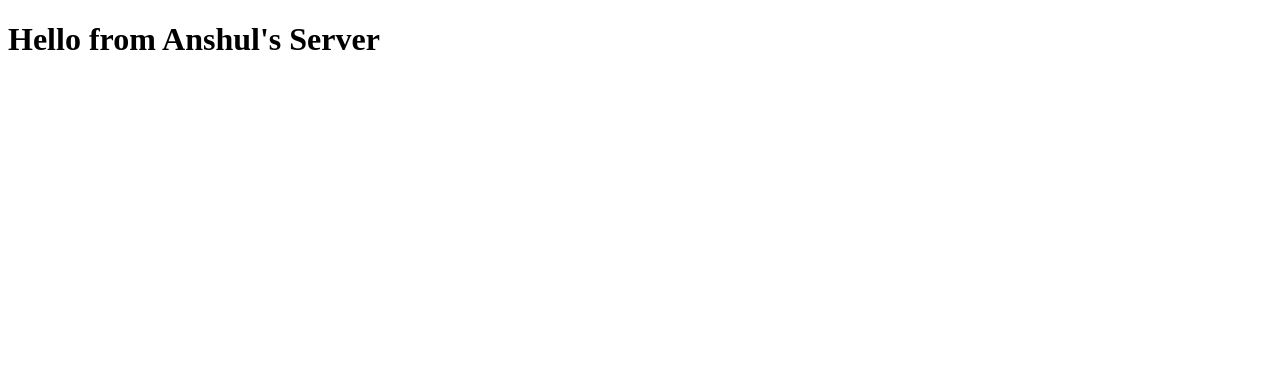
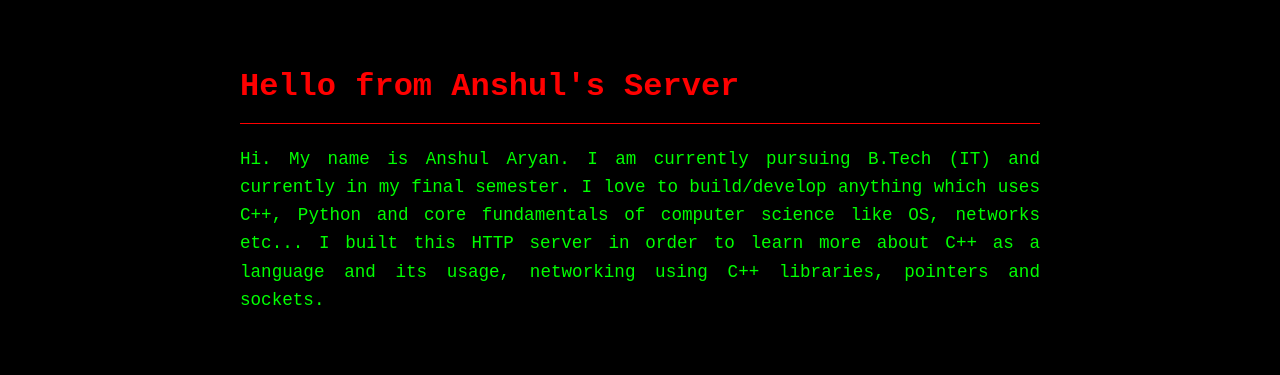
Before and after one commit to 0x-anshu1/Http-Server, a plain HTML site: page path_file/index.html in a window 1280 px wide. Drawn offline with Linux system fonts and the light colour scheme.

Commit message:
Prototype

```diff
--- a/path_file/index.html
+++ b/path_file/index.html
@@ -2,8 +2,39 @@
 <html>
 <head>
     <title>Anshul's Page</title>
+    <style>
+        /* General page settings */
+        body {
+            background-color: black;
+            color: #00FF00; /* Classic Terminal Green */
+            font-family: 'Courier New', Courier, monospace; /* Monospaced font for a dev feel */
+            line-height: 1.6;
+            padding: 40px;
+            max-width: 800px;
+            margin: 0 auto; /* Centers the content on the screen */
+        }
+
+        /* Header settings */
+        h1 {
+            color: red;
+            border-bottom: 1px solid red;
+            padding-bottom: 10px;
+        }
+
+        /* Paragraph styling */
+        p {
+            font-size: 1.1rem;
+            text-align: justify;
+        }
+    </style>
 </head>
 <body>
     <h1>Hello from Anshul's Server</h1>
+    <p>
+        Hi. My name is Anshul Aryan. I am currently pursuing B.Tech (IT) and currently in my final semester.
+        I love to build/develop anything which uses C++, Python and core fundamentals of computer science
+        like OS, networks etc... I built this HTTP server in order to learn more about C++ as a language
+        and its usage, networking using C++ libraries, pointers and sockets.
+    </p>
 </body>
 </html>
```
Also changed, not shown: 4 other files. Lines whose indentation alone changed are shown as unchanged.
